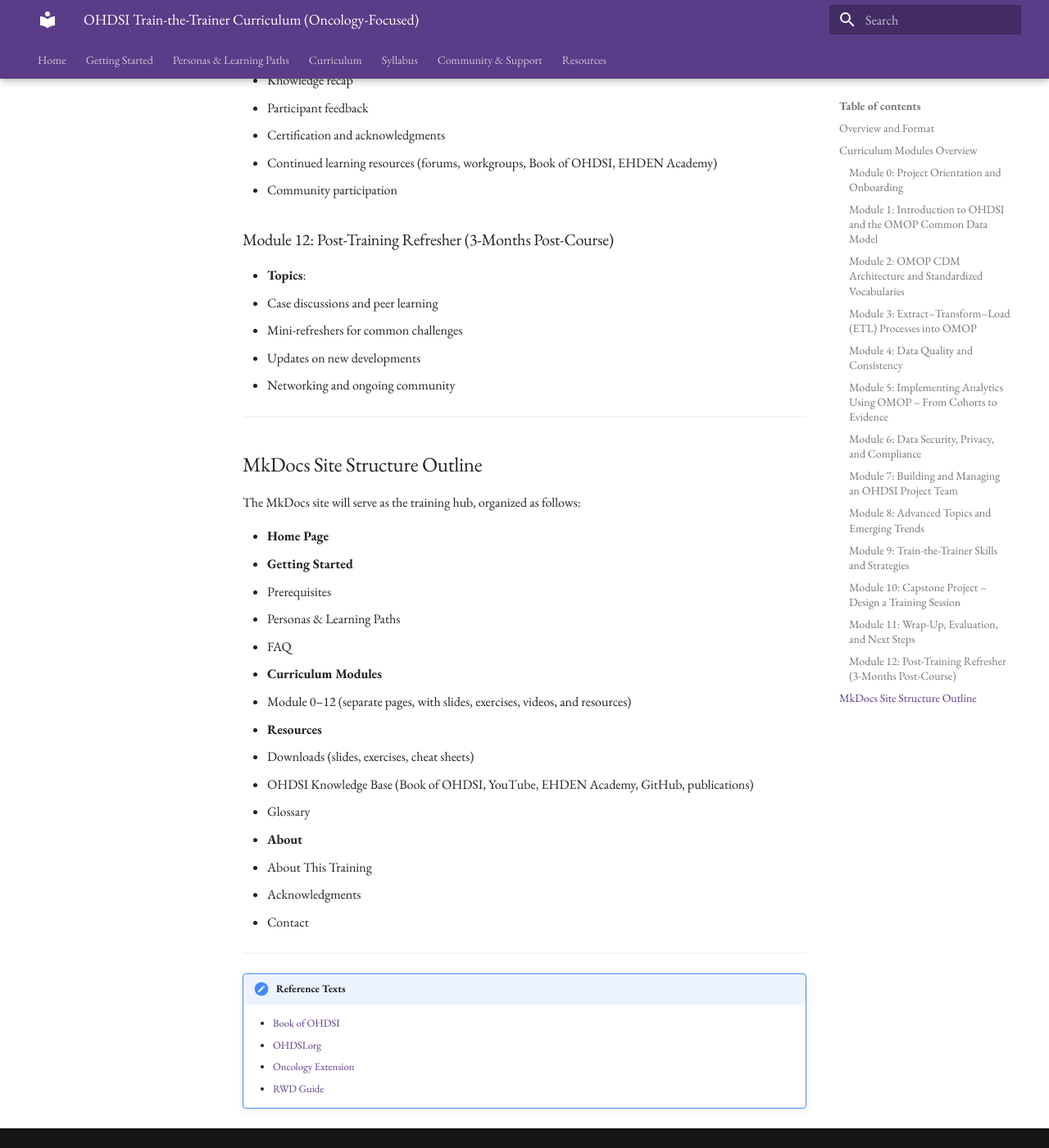
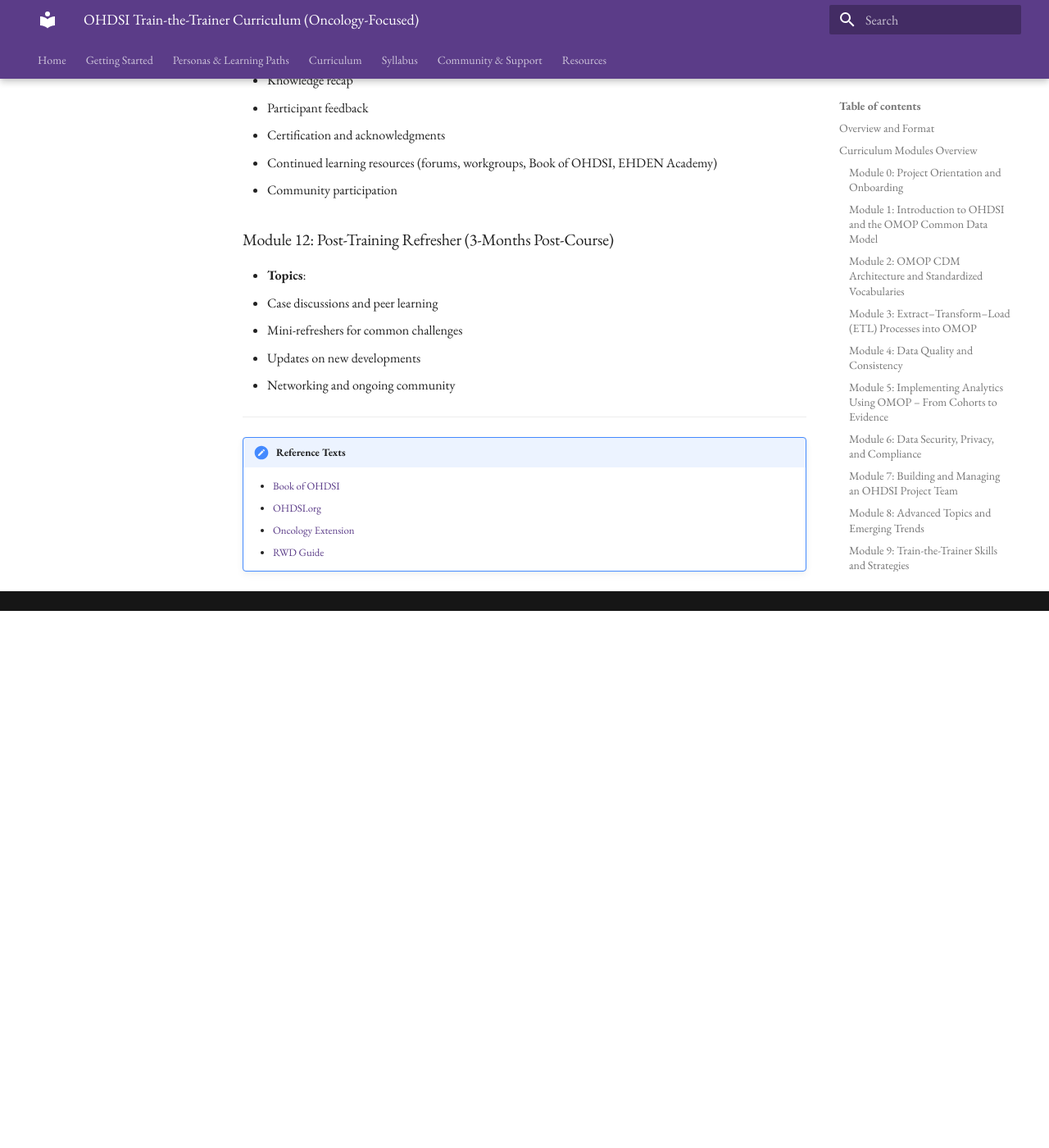
Before and after one commit to BoyceLab/OHDSITrainTheTrainer-EPILEPSY, an MkDocs documentation site: the page built from docs/curriculum-overview.md, in a window 1280 px wide and 1400 px high, scrolled down 4590 px. Shown: the whole window at 82% size. Built offline with MkDocs 1.6.1 and Material for MkDocs 9.7.7, drawn with Linux system fonts in a browser that asks for light colours; after the commit the page ends 5335 px from its top, so only the background shows below that.

Commit message:
Update curriculum-overview.md

```diff
--- a/docs/curriculum-overview.md
+++ b/docs/curriculum-overview.md
@@ -136,27 +136,6 @@
   - Networking and ongoing community
 
 ---
-
-## MkDocs Site Structure Outline
-The MkDocs site will serve as the training hub, organized as follows:
-
-- **Home Page**
-- **Getting Started**
-  - Prerequisites
-  - Personas & Learning Paths
-  - FAQ
-- **Curriculum Modules**
-  - Module 0–12 (separate pages, with slides, exercises, videos, and resources)
-- **Resources**
-  - Downloads (slides, exercises, cheat sheets)
-  - OHDSI Knowledge Base (Book of OHDSI, YouTube, EHDEN Academy, GitHub, publications)
-  - Glossary
-- **About**
-  - About This Training
-  - Acknowledgments
-  - Contact
-
----
 !!! note "Reference Texts"
     - [Book of OHDSI](https://ohdsi.github.io/TheBookOfOhdsi/)
     - [OHDSI.org](https://www.ohdsi.org/who-we-are/)
```
